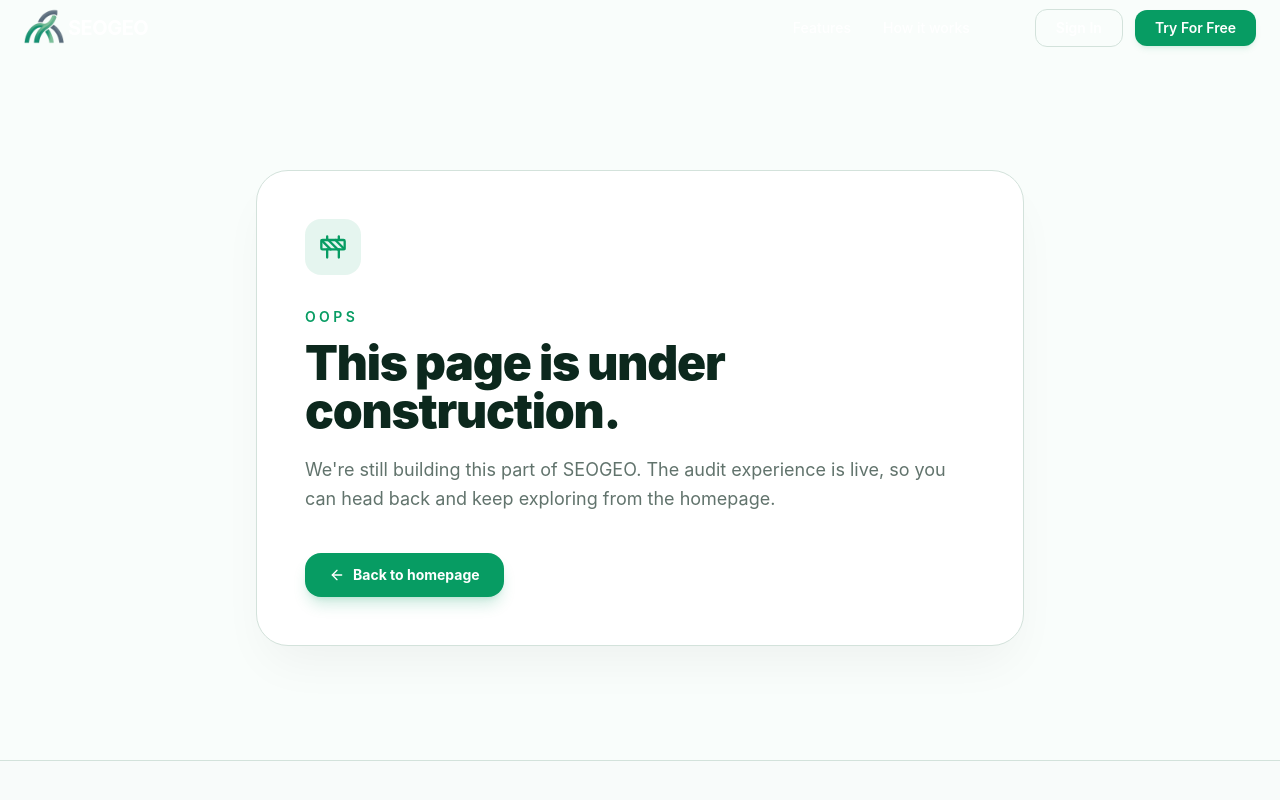
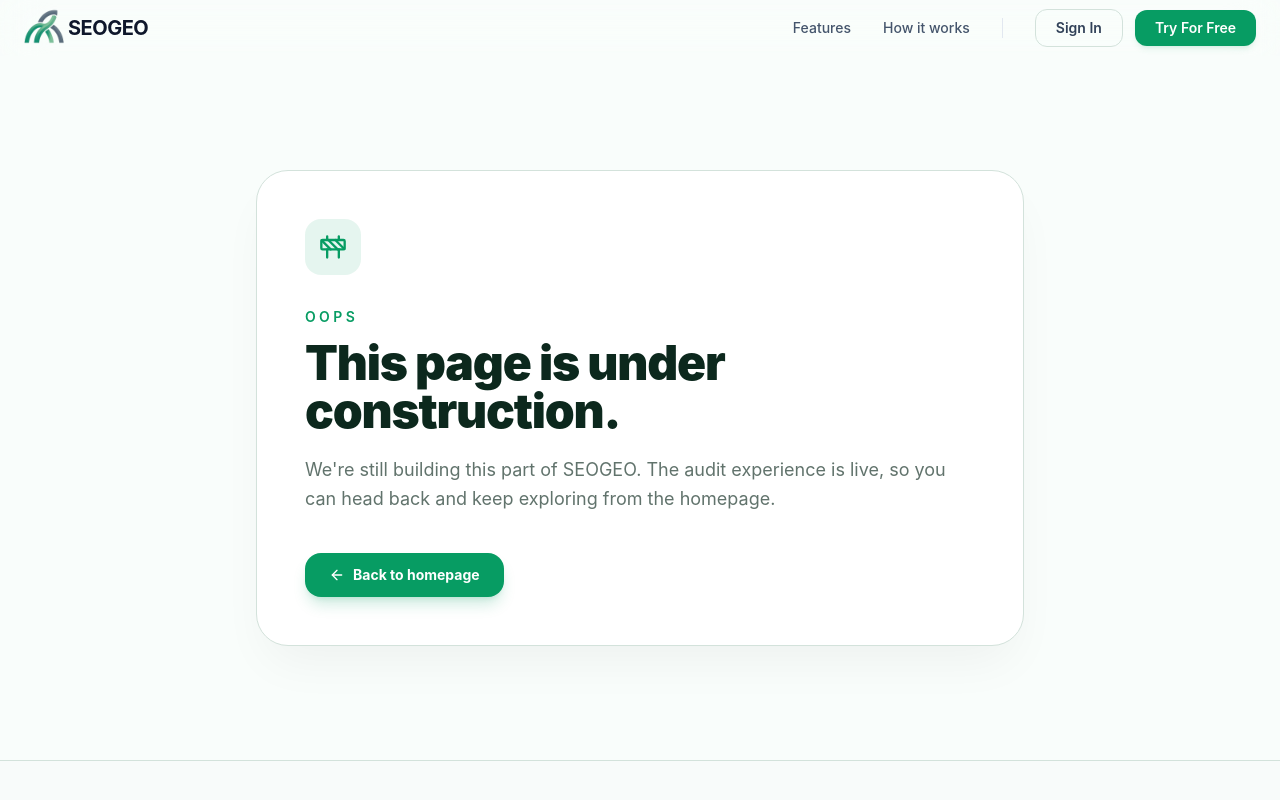
Before and after one commit to nabinpkl/seogeocheck, a Next.js app in the folder frontend/: page /oops-under-construction in a window 1280 px wide. Shown: the top 800 px of the page. Built offline with nearby package versions, Linux system fonts and the light colour scheme.

Commit message:
feat: Refactor Navbar component for improved scroll and mobile menu handling

```diff
--- a/frontend/src/components/layout/Navbar.tsx
+++ b/frontend/src/components/layout/Navbar.tsx
@@ -5,11 +5,15 @@
 import Link from "next/link";
 import { motion, AnimatePresence } from "framer-motion";
 import { Menu, X } from "lucide-react";
+import { usePathname } from "next/navigation";
+import { useAuditStore } from "@/store/use-audit-store";
 import { UNDER_CONSTRUCTION_PATH } from "@/lib/routes";
 
 export function Navbar() {
   const [isScrolled, setIsScrolled] = React.useState(false);
   const [isMobileMenuOpen, setIsMobileMenuOpen] = React.useState(false);
+  const pathname = usePathname();
+  const reset = useAuditStore((state) => state.reset);
 
   React.useEffect(() => {
     const handleScroll = () => {
@@ -30,20 +34,34 @@
     return () => window.removeEventListener("resize", handleResize);
   }, []);
 
+  const handleLogoClick = () => {
+    if (pathname === "/") {
+      // If already on home, scroll to top and reset audit state
+      window.scrollTo(0, 0);
+      reset();
+    }
+  };
+
+  const isHome = pathname === "/";
+  const isLightStyle = isScrolled || !isHome;
+
   return (
     <header className="sticky top-0 z-50 w-full">
       <AnimatePresence>
-        {(isScrolled || isMobileMenuOpen) && (
+        {(isLightStyle || isMobileMenuOpen) && (
           <motion.div
             initial={{ opacity: 0 }}
             animate={{ opacity: 1 }}
             exit={{ opacity: 0 }}
             transition={{ duration: 0.4, ease: "easeInOut" }}
-            className={`absolute inset-0 z-0 border-b shadow-md transition-colors ${
-              isScrolled ? "border-slate-200" : "border-white/10"
-            }`}
+            className={`absolute inset-0 z-0 transition-colors ${
+              isScrolled || isMobileMenuOpen ? "border-b" : "border-b-0"
+            } ${
+              (isScrolled || isMobileMenuOpen) ? (isLightStyle ? "border-slate-200" : "border-white/10") : "border-transparent"
+            } ${isScrolled ? "shadow-md" : "shadow-none"}`}
           >
-            {/* Navbar Background Image overlay */}
+            {/* Navbar Background Image overlay - only on home when not scrolled and menu is open */}
+            {isHome && !isScrolled && isMobileMenuOpen && (
               <div className="absolute inset-0">
                 <Image
                   src="/hero-bg.png"
@@ -53,15 +71,22 @@
                   className="object-cover object-center"
                 />
               </div>
+            )}
             <div className={`absolute inset-0 backdrop-blur-xl transition-colors ${
-              isScrolled ? "bg-white/95" : "bg-blue-950/90"
+              isScrolled || isMobileMenuOpen
+                ? (isLightStyle ? "bg-white/95" : "bg-blue-950/90")
+                : "bg-transparent"
             }`} />
           </motion.div>
         )}
       </AnimatePresence>
 
       <nav className="relative z-20 mx-auto flex max-w-7xl items-center justify-between px-6 py-2">
-        <div className="flex items-center gap-1">
+        <Link
+          href="/"
+          onClick={handleLogoClick}
+          className="flex items-center gap-1 transition-opacity hover:opacity-80"
+        >
           <Image
             src="/logo.png"
             alt="SEOGEO Logo"
@@ -71,26 +96,26 @@
             className="object-contain"
           />
           <span className={`font-display text-xl font-bold tracking-tight uppercase transition-colors ${
-            isScrolled ? "text-slate-900" : "text-white"
+            isLightStyle ? "text-slate-900" : "text-white"
           }`}>SEOGEO</span>
-        </div>
+        </Link>
         <div className="hidden items-center gap-8 md:flex">
           <div className="flex items-center gap-8">
-            <a href="#features" className={`text-sm font-medium transition-colors hover:text-primary ${
-              isScrolled ? "text-slate-600" : "text-white"
+            <a href="/#features" className={`text-sm font-medium transition-colors hover:text-primary ${
+              isLightStyle ? "text-slate-600" : "text-white"
             }`}>Features</a>
             <Link href={UNDER_CONSTRUCTION_PATH} className={`text-sm font-medium transition-colors hover:text-primary ${
-              isScrolled ? "text-slate-600" : "text-white"
+              isLightStyle ? "text-slate-600" : "text-white"
             }`}>How it works</Link>
           </div>
 
           <div className={`h-5 w-px transition-colors ${
-            isScrolled ? "bg-slate-200" : "bg-white/10"
+            isLightStyle ? "bg-slate-200" : "bg-white/10"
           }`} /> {/* Vertical Separator */}
 
           <div className="flex items-center gap-3">
             <Link href={UNDER_CONSTRUCTION_PATH} className={`rounded-xl border px-5 py-2 text-sm font-semibold transition-all hover:border-primary/50 hover:text-primary ${
-              isScrolled ? "border-slate-200 text-slate-700" : "border-white/30 text-white"
+              isLightStyle ? "border-slate-200 text-slate-700" : "border-white/30 text-white"
             }`}>
               Sign In
             </Link>
@@ -105,7 +130,7 @@
           aria-label={isMobileMenuOpen ? "Close navigation menu" : "Open navigation menu"}
           onClick={() => setIsMobileMenuOpen((open) => !open)}
           className={`flex h-11 w-11 items-center justify-center transition-colors hover:text-primary md:hidden ${
-            isScrolled ? "text-slate-600" : "text-white"
+            isLightStyle ? "text-slate-600" : "text-white"
           }`}
         >
           {isMobileMenuOpen ? (
@@ -123,15 +148,15 @@
             exit={{ opacity: 0, y: -12 }}
             transition={{ duration: 0.2, ease: "easeOut" }}
             className={`relative z-20 border-b px-6 pb-5 backdrop-blur-xl md:hidden transition-colors ${
-              isScrolled ? "border-slate-200 bg-white/95" : "border-white/10 bg-blue-950/95"
+              isLightStyle ? "border-slate-200 bg-white/95" : "border-white/10 bg-blue-950/95"
             }`}
           >
             <div className="mx-auto flex max-w-7xl flex-col gap-3">
               <a
-                href="#features"
+                href="/#features"
                 onClick={() => setIsMobileMenuOpen(false)}
                 className={`rounded-2xl px-4 py-3 text-sm font-semibold transition-all hover:bg-white/5 hover:text-primary ${
-                  isScrolled ? "text-slate-700" : "text-white"
+                  isLightStyle ? "text-slate-700" : "text-white"
                 }`}
               >
                 Features
@@ -140,7 +165,7 @@
                 href={UNDER_CONSTRUCTION_PATH}
                 onClick={() => setIsMobileMenuOpen(false)}
                 className={`rounded-2xl px-4 py-3 text-sm font-semibold transition-all hover:bg-white/5 hover:text-primary ${
-                  isScrolled ? "text-slate-700" : "text-white"
+                  isLightStyle ? "text-slate-700" : "text-white"
                 }`}
               >
                 How it works
@@ -149,7 +174,7 @@
                 href={UNDER_CONSTRUCTION_PATH}
                 onClick={() => setIsMobileMenuOpen(false)}
                 className={`rounded-xl border px-5 py-3 text-sm font-semibold transition-all hover:border-primary/50 hover:text-primary ${
-                  isScrolled ? "border-slate-200 text-slate-700" : "border-white/30 text-white"
+                  isLightStyle ? "border-slate-200 text-slate-700" : "border-white/30 text-white"
                 }`}
               >
                 Sign In
```
Lines whose indentation alone changed are shown as unchanged.
